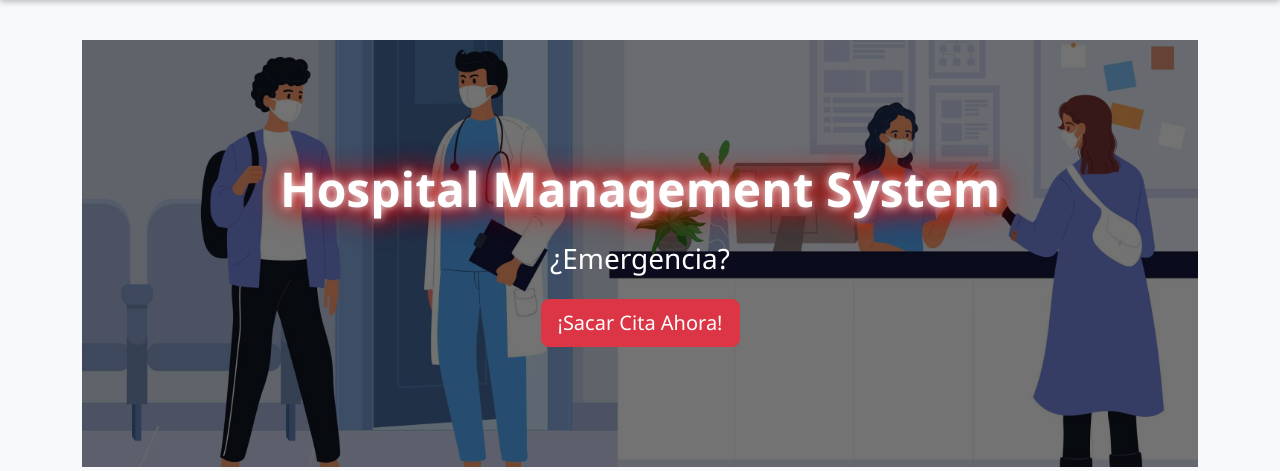
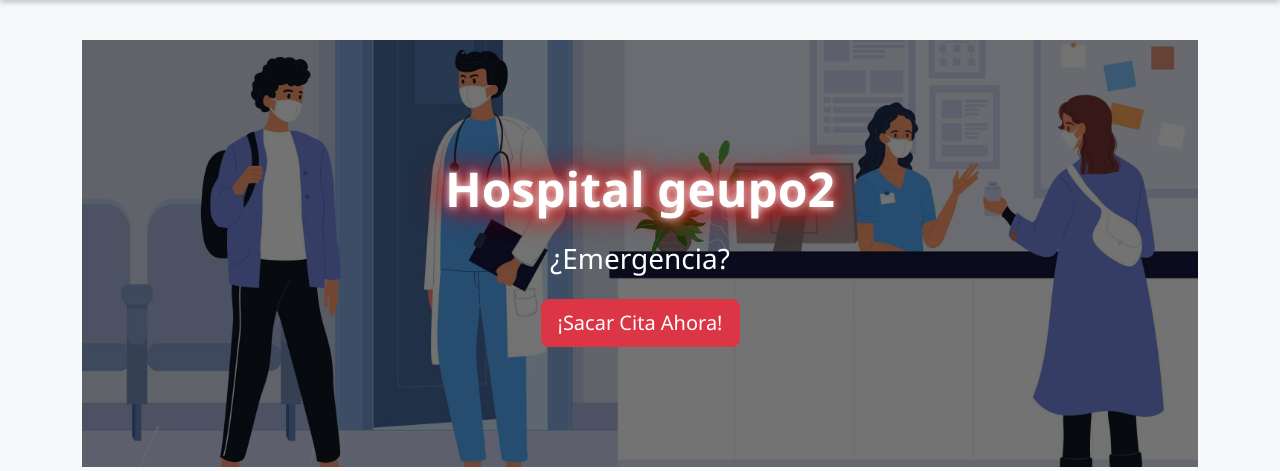
Before and after one commit to Eliotobar/HospitalManagement_SQLServerGrupo2, a Django app: page / in a window 1280 px wide. Shown: the part 56-527 px from the top of the page. Run offline with Django 3.2, Linux system fonts and the light colour scheme; some libraries are stand-ins or nearby versions.

Commit message:
ActualizaciON6

```diff
--- a/templates/hospital/index.html
+++ b/templates/hospital/index.html
@@ -74,7 +74,7 @@
 <!-- Hero principal -->
 <section class="hero">
   <div class="hero-content">
-    <h1 class="glow">Hospital Management System</h1>
+    <h1 class="glow">Hospital geupo2</h1>
     <h3 class="mt-4">¿Emergencia?</h3>
     <a class="btn btn-danger btn-lg mt-3" href="/patientclick" role="button">
       ¡Sacar Cita Ahora!
```
